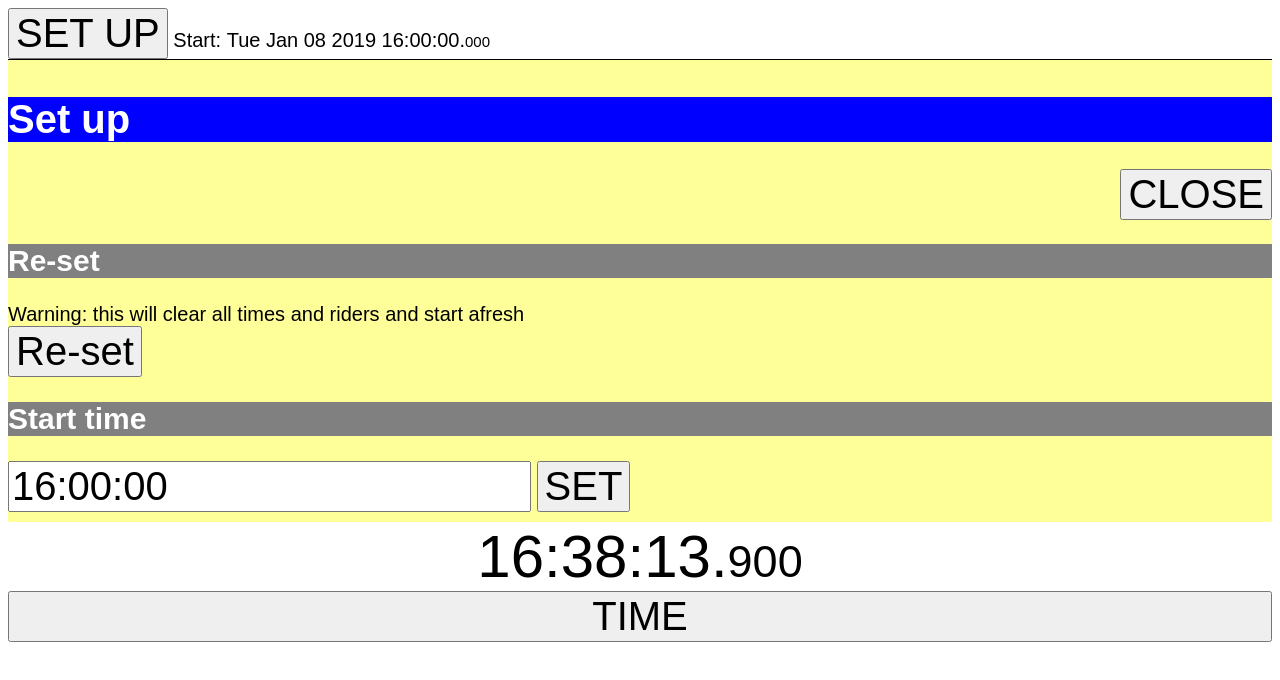
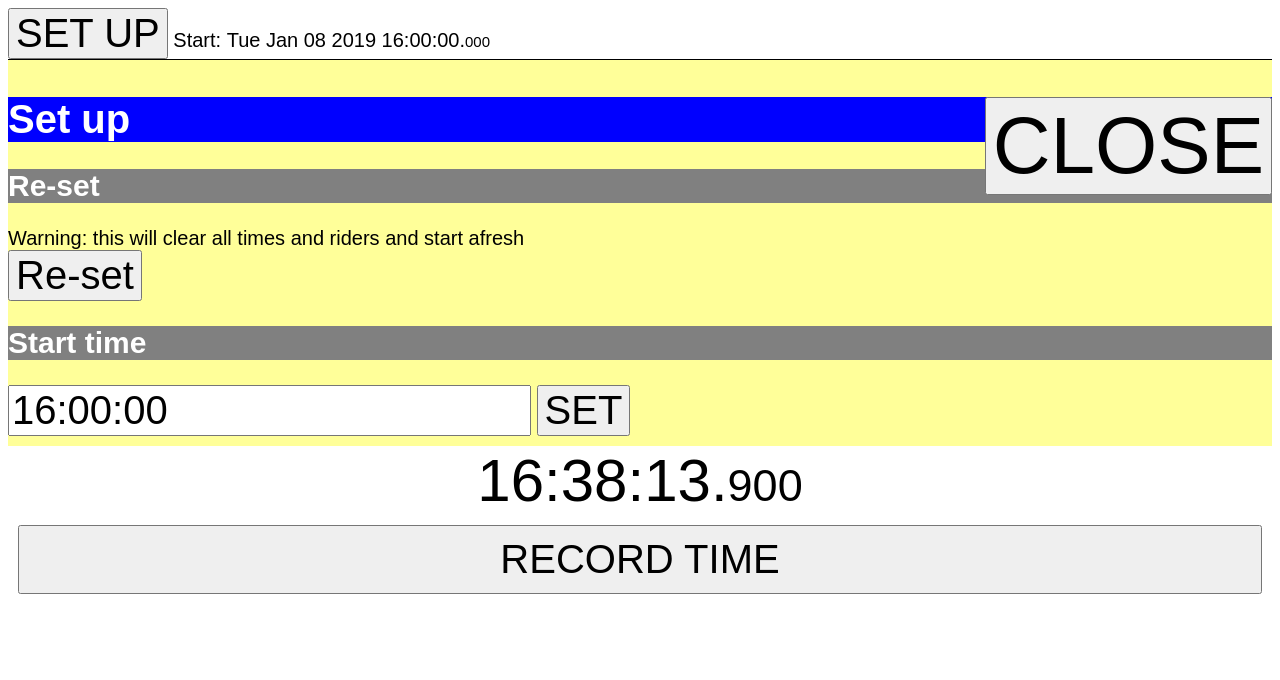
Before and after one commit to SteveDLockwood/TTTimer, a website: page www/index.html in a window 1280 px wide. Both pictures are taken after a click on the button "SET UP". Drawn offline with Linux system fonts and the light colour scheme.

Commit message:
Cosmetic tweaks

```diff
--- a/www/css/timer.css
+++ b/www/css/timer.css
@@ -40,8 +40,8 @@ div#setup {
     padding: 10px 0;
 }
 
-div#setup_close {
-    text-align: right;
+#setup_close {
+    float: right;
 }
 
 div#start_time_div {
@@ -67,8 +67,12 @@ div#time_display .time {
     text-align: center;
 }
 
+div#time_button {
+    padding: 10px;
+}
 div#time_button input {
     width: 100%;
+    padding: 10px 0;
 }
 
 div.button_click input {
--- a/www/index.html
+++ b/www/index.html
@@ -17,10 +17,9 @@
             <div id="start_time"></div>
         </div>
         <div id="setup">
-            <h1>Set up</h1>
-            <div id="setup_close">
-                <input type="button" value="CLOSE" onclick="setup_close()" />
-            </div>
+            <h1>Set up
+                <input id="setup_close" type="button" value="CLOSE" onclick="setup_close()" />
+            </h1>
             <div>
                 <h2>Re-set</h2>
                 <div>Warning: this will clear all times and riders and start afresh</div>
@@ -40,7 +39,7 @@
             ...loading
         </div>
         <div id="time_button">
-            <input type="button" value="TIME" onclick="time_button_click(event)"/>
+            <input type="button" value="RECORD TIME" onclick="time_button_click(event)"/>
         </div>
         <div id="button_clicks">
         </div>
```
